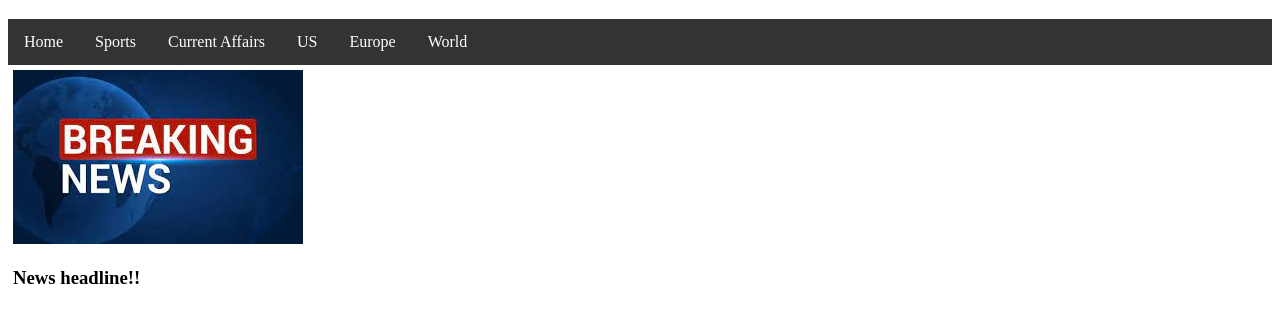
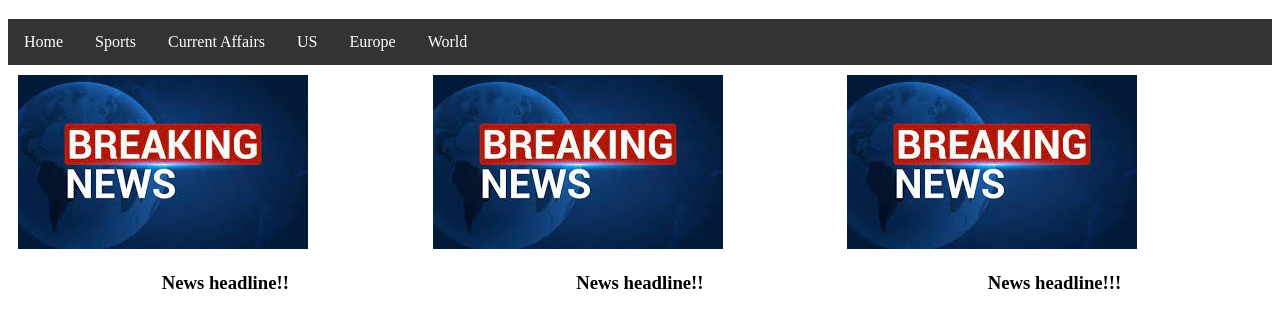
Before and after one commit to sytrejo/news_website_v1, a plain HTML site: page index.html in a window 1280 px wide. Shown: the part 208-536 px from the top of the page. Drawn offline with Linux system fonts and the light colour scheme.

Commit message:
updating the breaking news section

```diff
--- a/index.html
+++ b/index.html
@@ -39,6 +39,29 @@
                 </div>
             </div>
         </div>
+
+                <div class="headline_box">
+            <div class="headline_child">
+                <div class="headline_img_wrapper">
+                    <img src=assets/headlineNews.jpeg >
+                </div>
+                <div class="headline_text">
+                    <h3>News headline!!</h3>
+                </div>
+            </div>
+        </div>
+
+                <div class="headline_box">
+            <div class="headline_child">
+                <div class="headline_img_wrapper">
+                    <img src=assets/headlineNews.jpeg >
+                </div>
+                <div class="headline_text">
+                    <h3>News headline!!!</h3>
+                </div>
+            </div>
+        </div>
+
     </div>
 
 </body>
--- a/style.css
+++ b/style.css
@@ -33,5 +33,20 @@
 }
 
 .headline_wrapper{
-    margin: 5px;
+    margin: 10px;
 }
+
+.headline_box{
+ float: left;
+ width: 33.33%;
+}
+
+.headline_box:after{
+    content: "";
+    display: table;
+    clear: both;
+}
+
+.headline_child h3{
+    text-align: center;
+}
```
